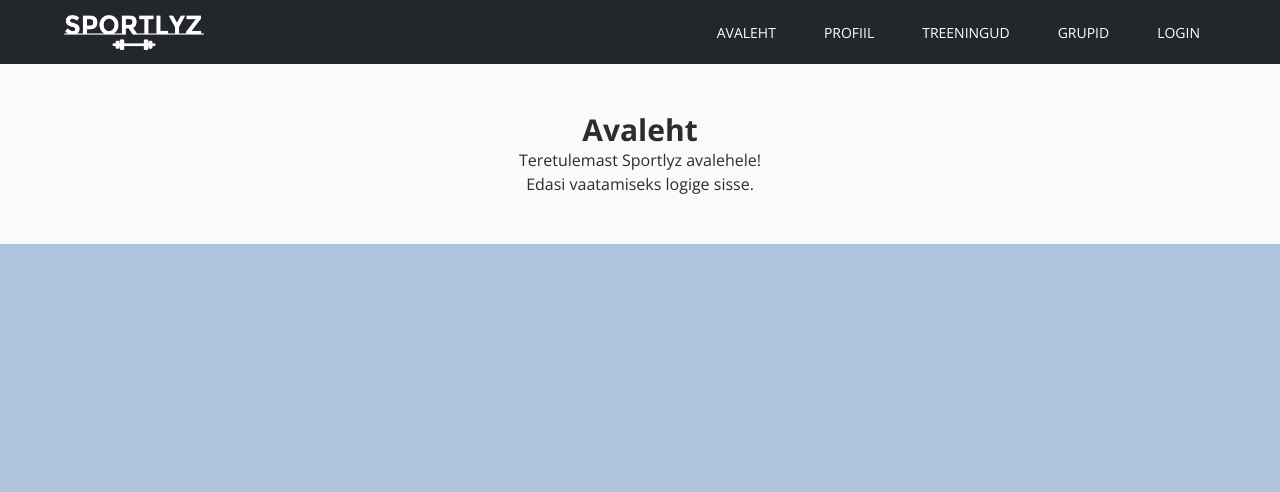
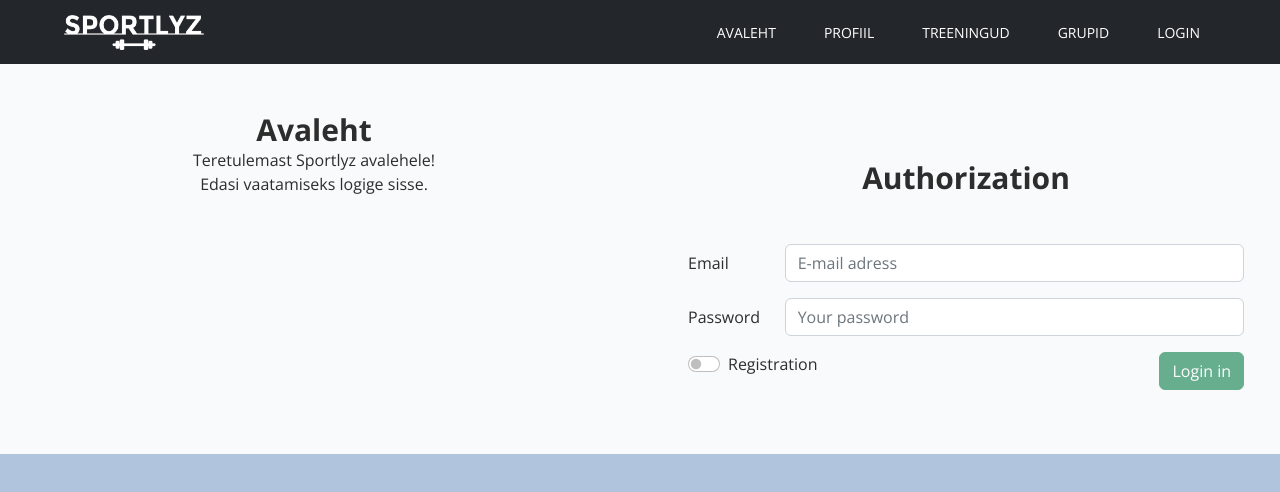
Before and after one commit to Karjur/Workout-planner, a Vue app in the folder FrontEnd/: page / in a window 1280 px wide. Shown: the top 492 px of the page. Built offline with nearby package versions, Linux system fonts and the light colour scheme.

Commit message:
authorization on main page

```diff
--- a/FrontEnd/src/views/AuthPage.vue
+++ b/FrontEnd/src/components/AuthForm.vue
@@ -3,7 +3,7 @@
          <div class="min-h-full flex items-center justify-center py-12 px-4 sm:px-6 lg:px-8">
             <h1 class="font-bold text-center">{{isReg ? "Registration" : "Authorization"}}</h1>
         </div>
-        <div class="container" style="width: 40%;">
+        <div class="container" style="width: 100%;">
             <div class="text-center mb-4" v-if="isLoading">
                 <div class="spinner-border text-primary">
                     <span class="visually-hidden">Loading...</span>
--- a/FrontEnd/src/router/index.ts
+++ b/FrontEnd/src/router/index.ts
@@ -4,7 +4,7 @@ import AddWorkoutVue from '@/views/AddWorkout.vue';
 import SportlyzMainVue from '@/views/SportlyzMain.vue';
 import GroupsVue from '@/views/Groups.vue';
 import AddGroupVue from '@/views/AddGroup.vue';
-import AuthPageVue from '@/views/AuthPage.vue';
+import AuthPageVue from '@/components/AuthForm.vue';
 import ProfileSprtman from '@/views/ProfileSportman.vue';
 
 
--- a/FrontEnd/src/views/SportlyzMain.vue
+++ b/FrontEnd/src/views/SportlyzMain.vue
@@ -1,7 +1,15 @@
 <template>
-    <SportlyzForm title="Avaleht" />
+    <div class="row bg-gray-50">
+        <div class="col bg-gray-50">
+            <SportlyzForm title="Avaleht" />
+        </div>
+        <div class="col">
+            <AuthForm />
+        </div>
+    </div>
 </template>
 
 <script setup lang="ts">
-import SportlyzForm from '@/components/SportlyzForm.vue';
+    import SportlyzForm from '@/components/SportlyzForm.vue';
+    import AuthForm from '@/components/AuthForm.vue';
 </script>
```
